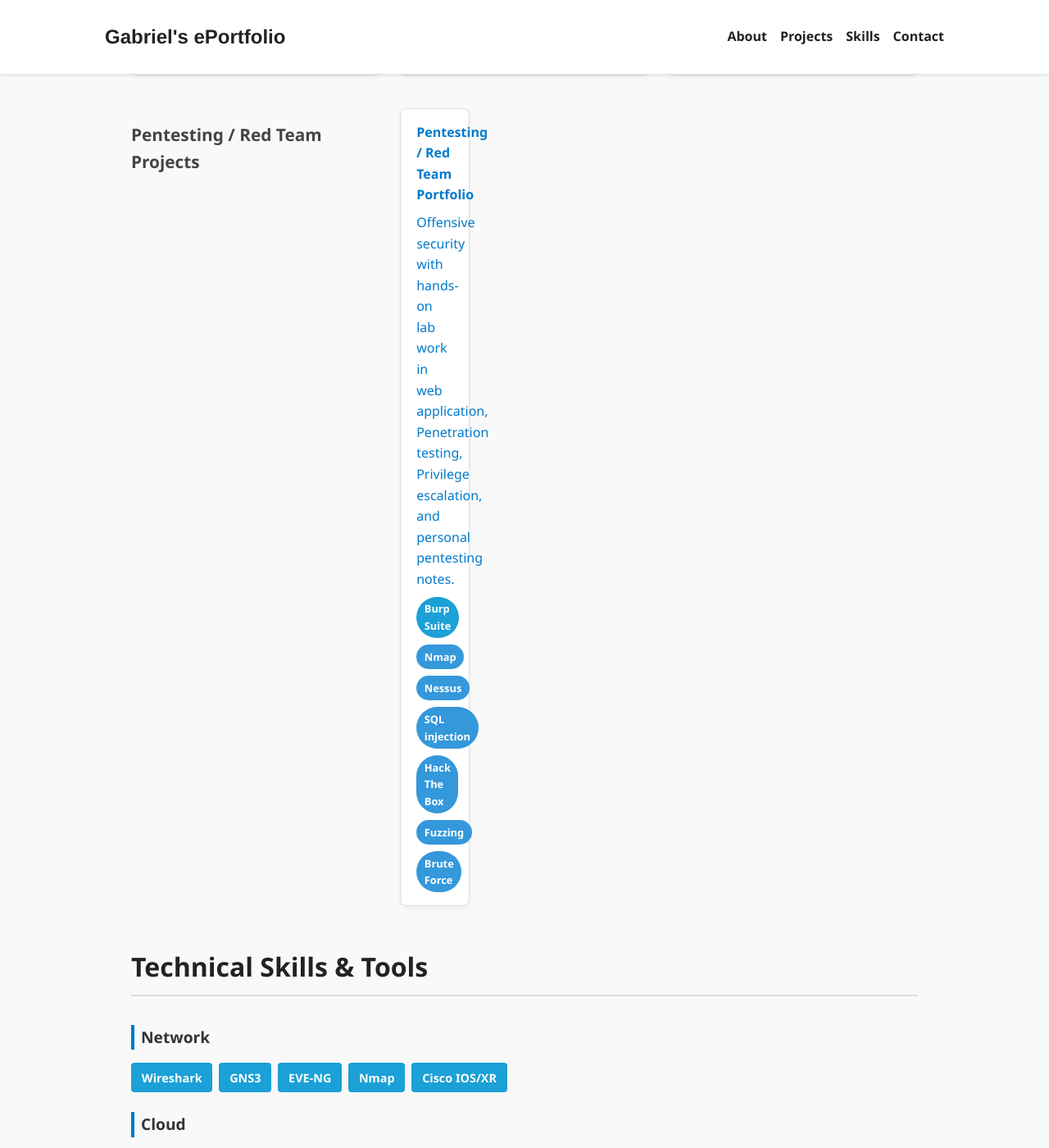
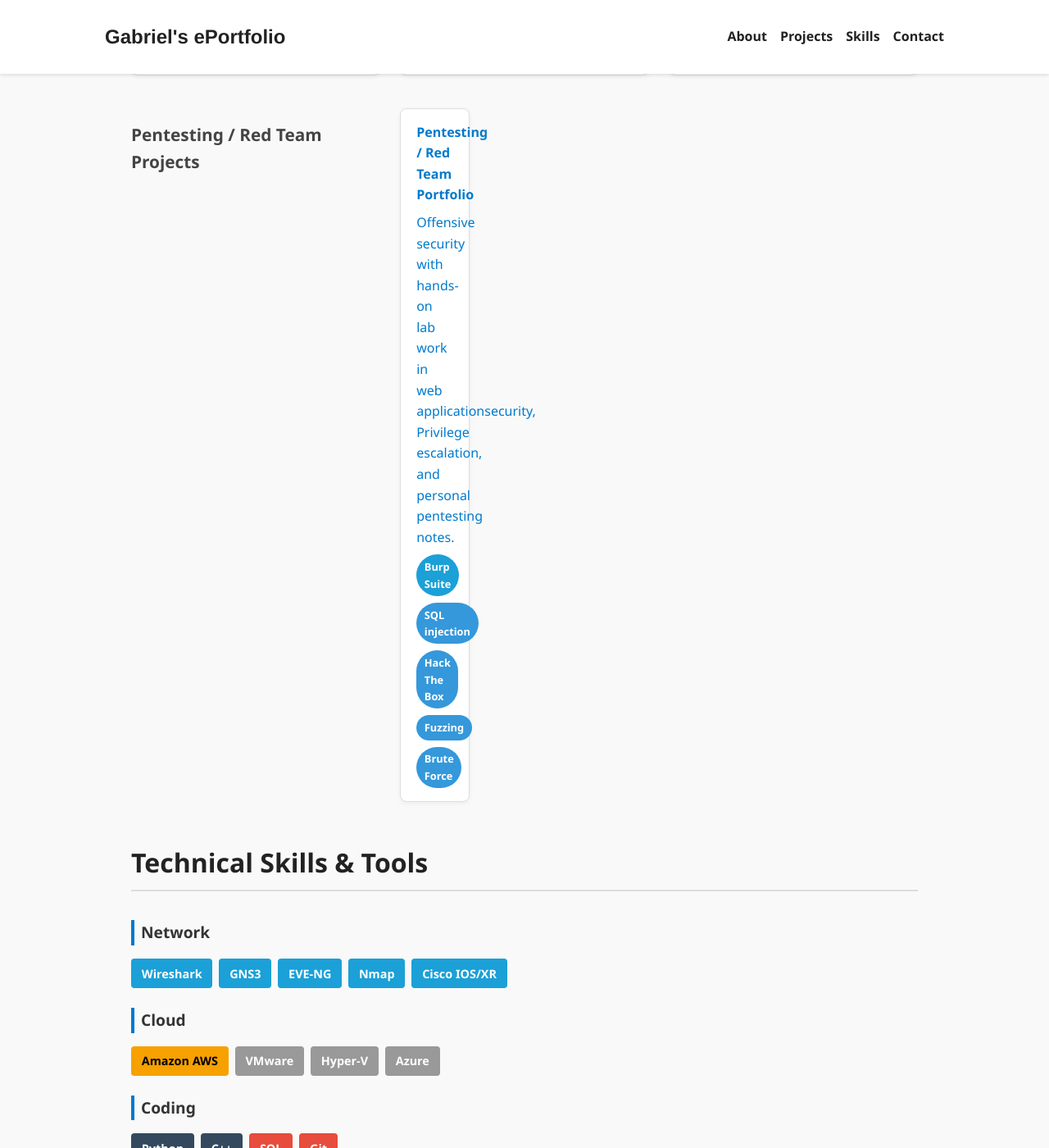
Before and after one commit to GabrielNetSec/GabrielNetSec.github.io, a Jekyll site: the page index.html, which Jekyll copies as it is, in a window 1280 px wide and 1400 px high, scrolled down 2734 px. Shown: the whole window at 82% size. Built offline with Jekyll 4.4.1, drawn with Linux system fonts in a browser that asks for light colours.

Commit message:
Update index.html

```diff
--- a/index.html
+++ b/index.html
@@ -209,11 +209,9 @@
       <div class="project-card">
         <h4>Pentesting / Red Team Portfolio</h4>
         <p><a href="https://github.com/GabrielNetSec/Pentesting-Red-Team" target="_blank" rel="noopener noreferrer">
-      Offensive security with hands-on lab work in web application, Penetration testing, Privilege escalation, and personal pentesting notes.</a></p>
+          Offensive security with hands-on lab work in web applicationsecurity, Privilege escalation, and personal pentesting notes.</a></p>
         <div class="card-tags badges">
           <span class="badge">Burp Suite</span>
-      <span class="badge blue">Nmap</span>
-      <span class="badge blue">Nessus</span>
           <span class="badge blue">SQL injection</span>
           <span class="badge blue">Hack The Box</span>
           <span class="badge blue">Fuzzing</span>
```
Lines whose indentation alone changed are shown as unchanged.
